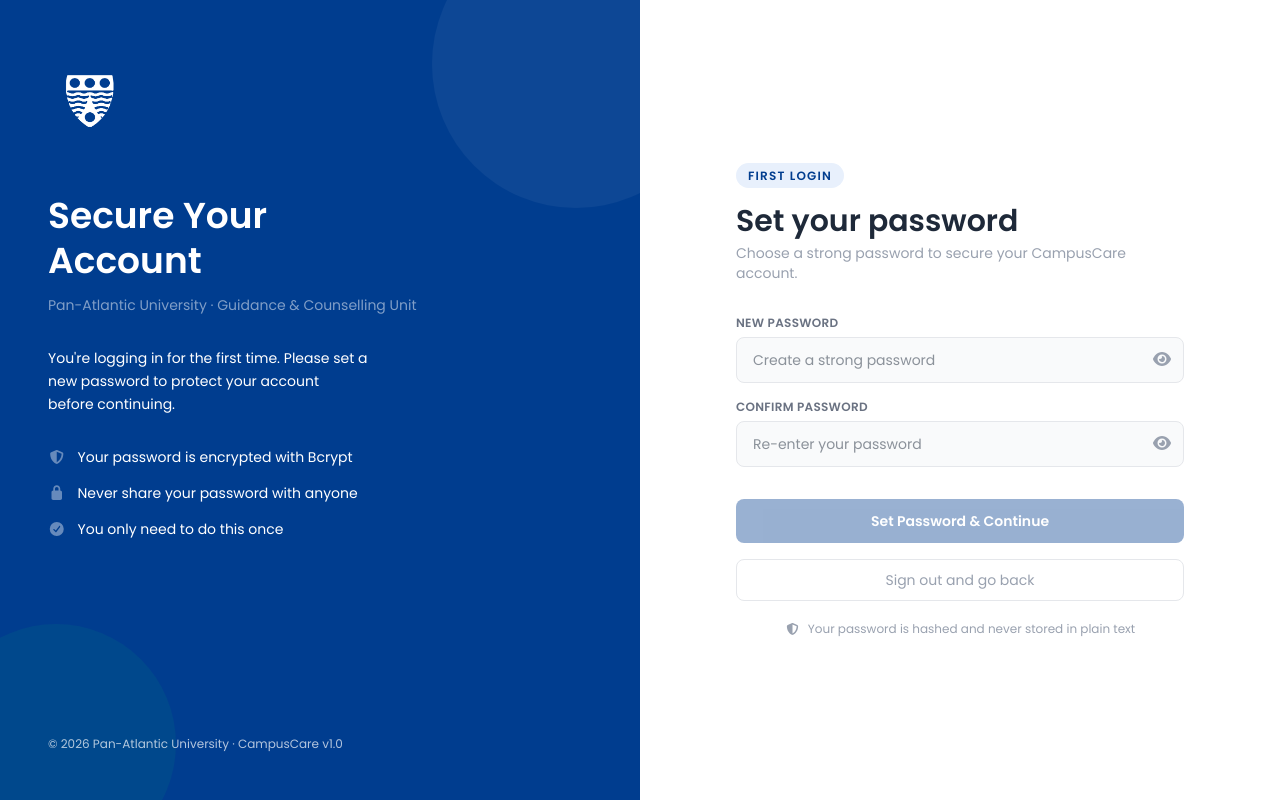
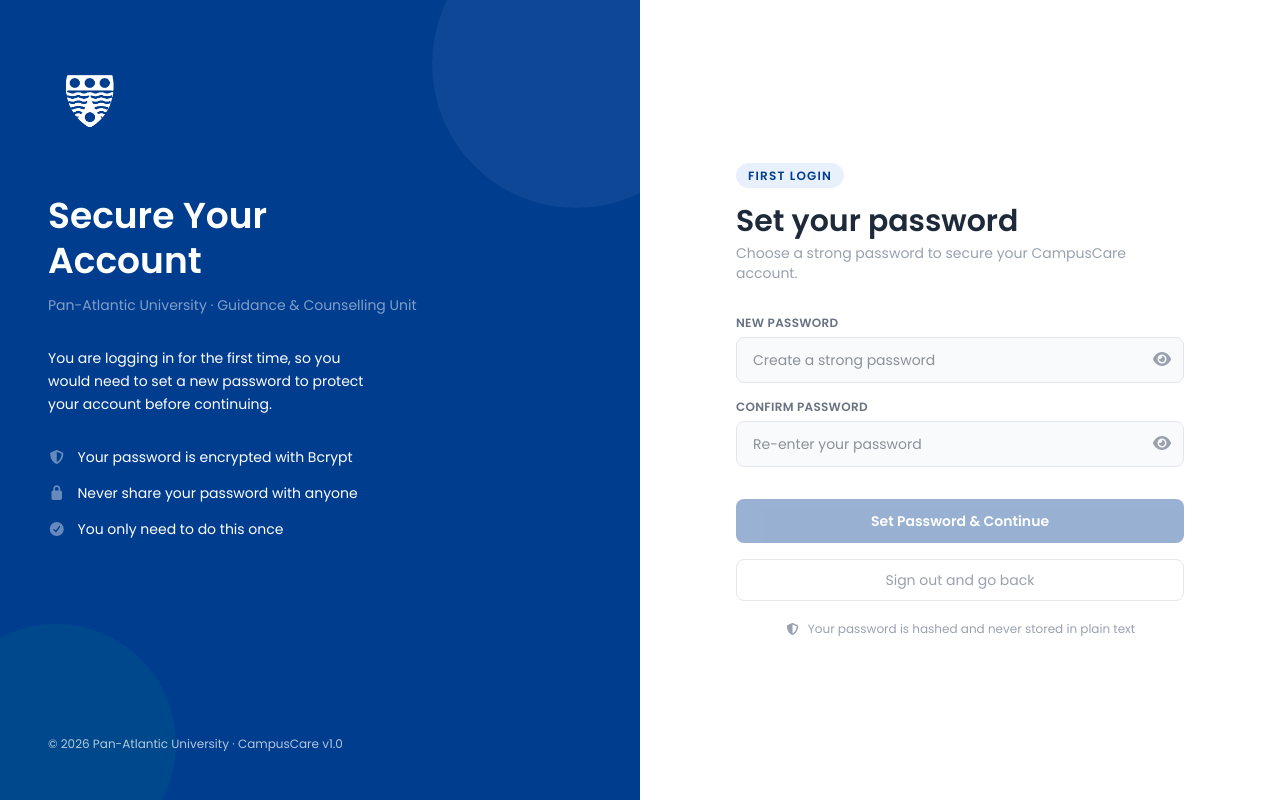
Before and after one commit to emokhor117/PAU-CampusCare, a React (Vite) app in the folder telehealth-frontend/: page /change-password in a window 1280 px wide. Built offline with nearby package versions, Linux system fonts and the light colour scheme.

Commit message:
fixing refresh issues

```diff
--- a/telehealth-frontend/src/context/AuthContext.jsx
+++ b/telehealth-frontend/src/context/AuthContext.jsx
@@ -18,7 +18,7 @@
       }
       try {
         // Any protected endpoint works — we just need a 200 back
-        await api.get('/sessions/my')
+        await api.get('/auth/me')
         setReady(true)
       } catch (err) {
         // Token is invalid or expired — clear everything
--- a/telehealth-frontend/src/pages/ChangePassword.jsx
+++ b/telehealth-frontend/src/pages/ChangePassword.jsx
@@ -83,7 +83,7 @@
             Pan-Atlantic University · Guidance & Counselling Unit
           </p>
           <p className="text-white text-sm mt-8 leading-relaxed max-w-xs">
-            You're logging in for the first time. Please set a new password to protect your account before continuing.
+            You are logging in for the first time, so you would need to set a new password to protect your account before continuing.
           </p>
 
           <div className="flex flex-col gap-4 mt-8">
```
Also changed, not shown: 1 other file (tests, documents, lock files or other folders).
